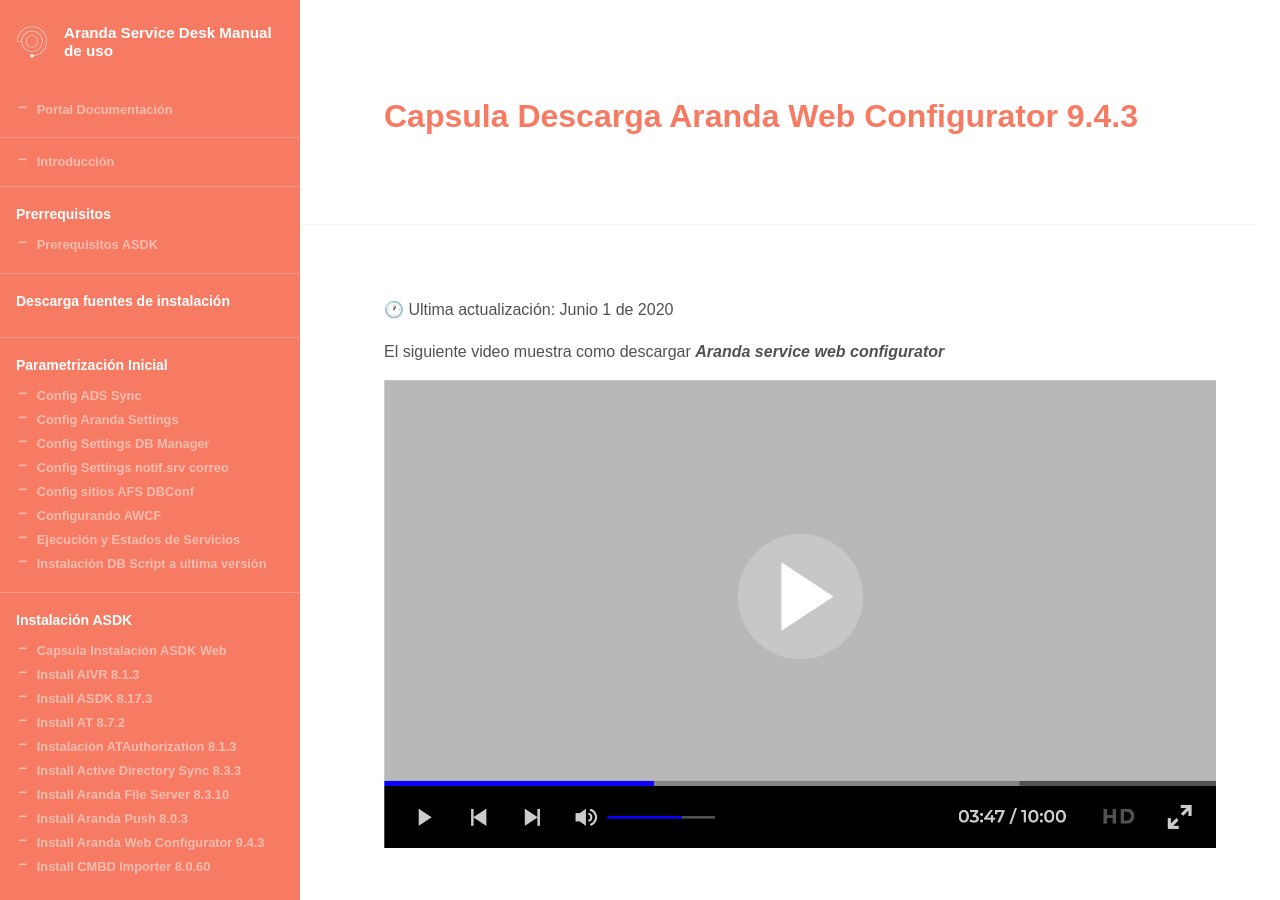
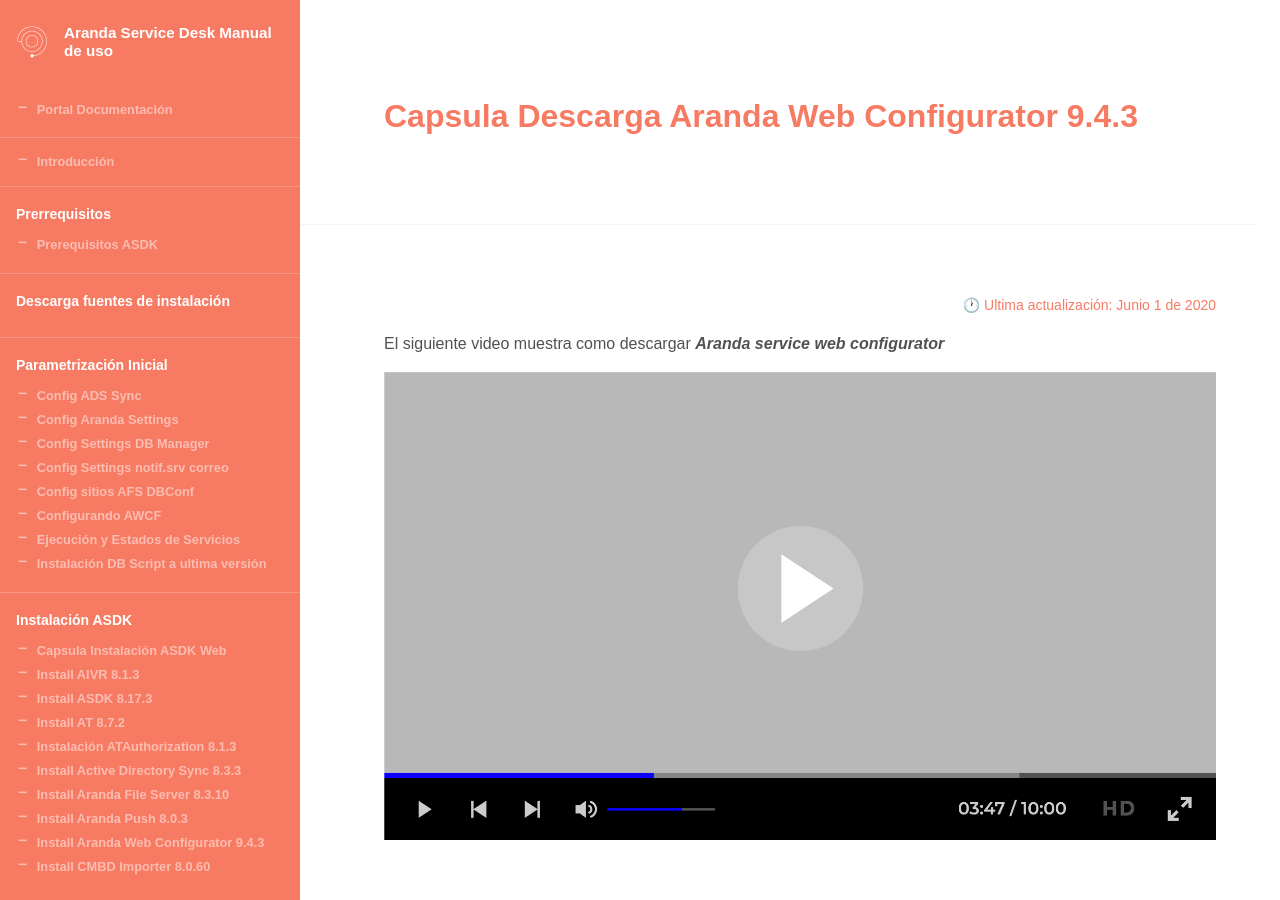
Before and after one commit to Nats85/ASDK, a Jekyll site: the page built from _docs/descarga/Capsula Descarga ArandaWebConfigurator9.4.3.md, in a window 1280 px wide. Built offline with Jekyll 4.4.1, drawn with Linux system fonts in a browser that asks for light colours.

```diff
--- a/_docs/descarga/Capsula Descarga ArandaWebConfigurator9.4.3.md
+++ b/_docs/descarga/Capsula Descarga ArandaWebConfigurator9.4.3.md
@@ -3,7 +3,7 @@ title: Capsula Descarga Aranda Web Configurator 9.4.3
 info:
 ---
 
-🕐 Ultima actualización: Junio 1 de 2020
+##### 🕐 Ultima actualización: Junio 1 de 2020
 
 
 El siguiente video muestra como descargar **_Aranda service web configurator_**
```
